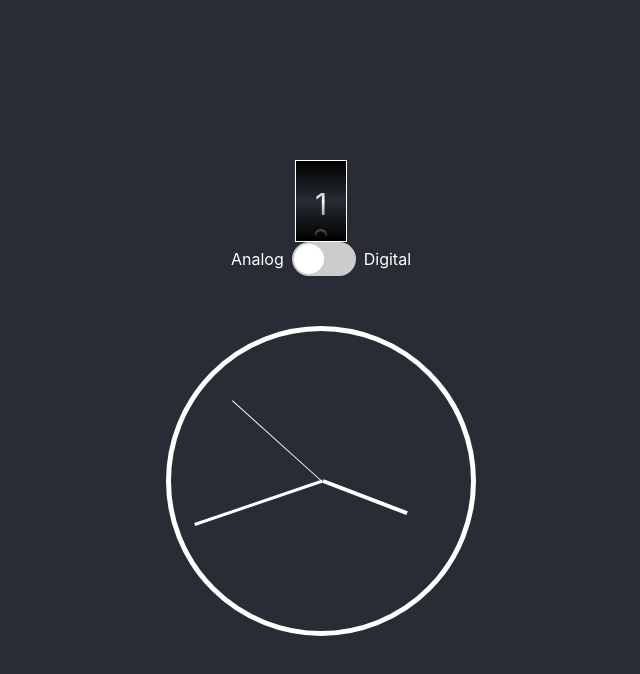
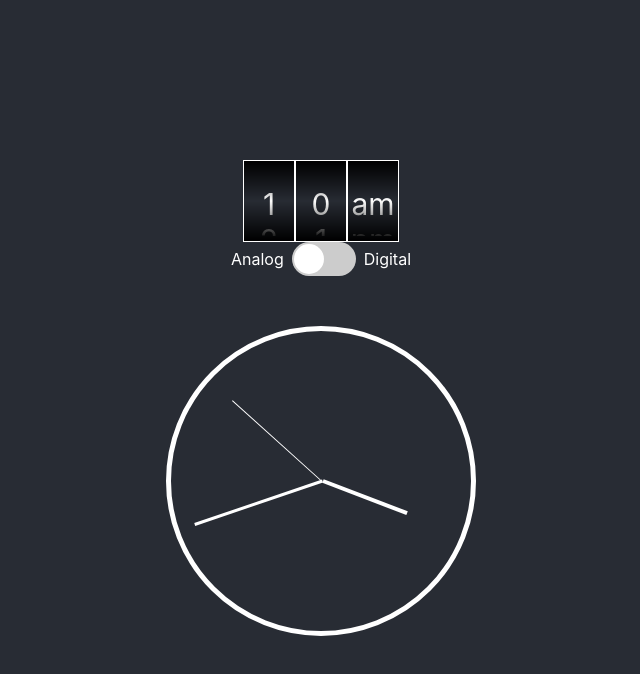
Before and after one commit to austinChappell/electron-clock-app, a React (Create React App) app: page / in a window 1280 px wide. Shown: the top 674 px of the page, without its empty margins (319-959 px from the left). Built offline with nearby package versions, Linux system fonts and the light colour scheme.

Commit message:
add all three wheels

```diff
--- a/src/components/AlarmEditor.js/Wheel.js
+++ b/src/components/AlarmEditor.js/Wheel.js
@@ -52,10 +52,14 @@ const Option = styled.li`
 const Wheel = (props) => {
   const [selection, setSelection] = useState(props.value);
 
+  function handleScroll(evt) {
+    console.log('scrolling', evt.target)
+  }
+
   return (
     <Container>
       <Inner>
-        <Center>
+        <Center onScroll={handleScroll}>
           {props.options.map(option => (
             <Option key={option}>
               {option}
--- a/src/components/AlarmEditor.js/index.js
+++ b/src/components/AlarmEditor.js/index.js
@@ -1,13 +1,34 @@
 // External Dependencies
 import React from 'react';
+import styled from 'styled-components'
 
 // Internal Dependencies
 import Wheel from './Wheel';
 
+// Local Variables
+function createArrOfNums(num, start = 1) {
+  const array = [];
+  let counter = start;
+  while (counter <= num) {
+    array.push(counter);
+    counter += 1;
+  }
+  return array;
+}
+const hours = createArrOfNums(12);
+const minutes = createArrOfNums(59, 0);
+const Flex = styled.div`
+  display: flex;
+`;
+
 // Component Definition
 const AlarmEditor = () => {
   return (
-    <Wheel options={[1,2,3,4,5,6,7,8,9,10,11,12]} />
+    <Flex>
+      <Wheel options={hours} />
+      <Wheel options={minutes} />
+      <Wheel options={['am', 'pm']} />
+    </Flex>
   )
 }
 
```
